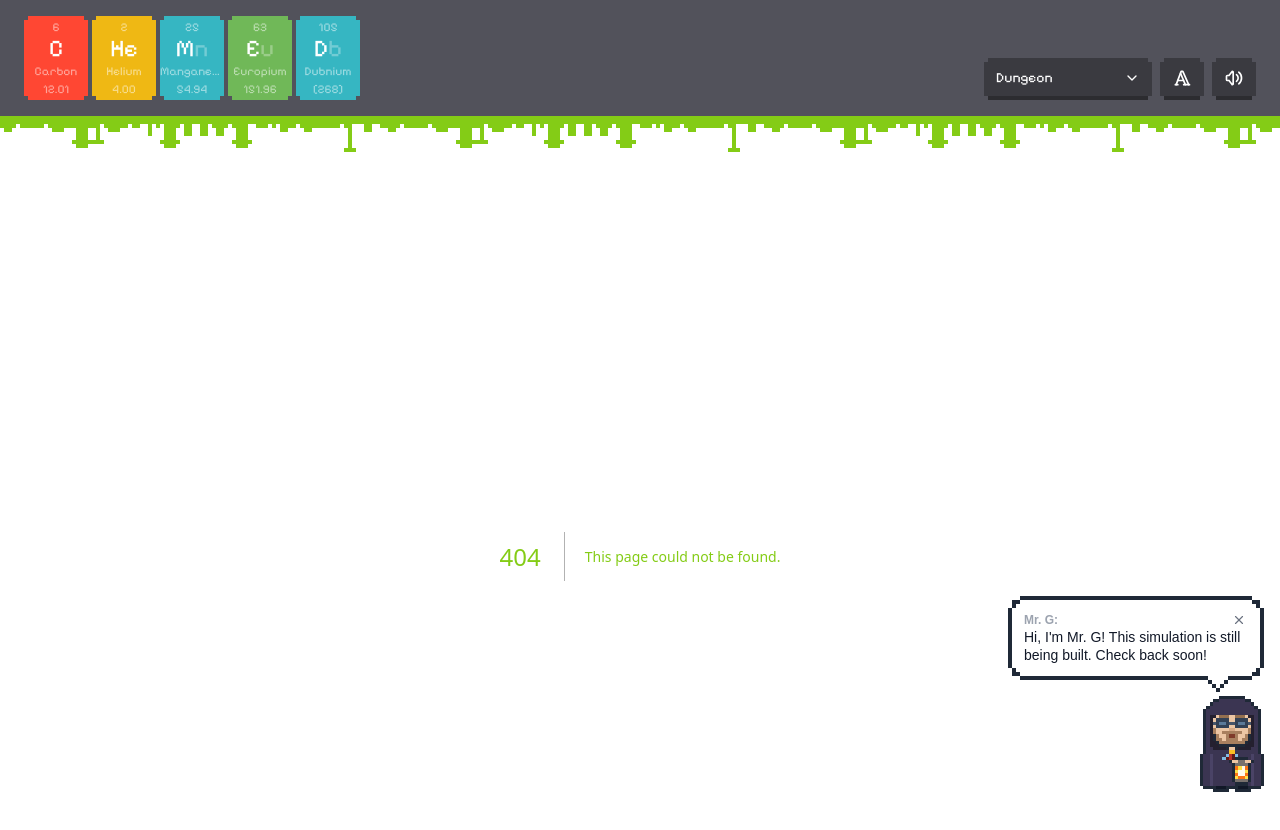
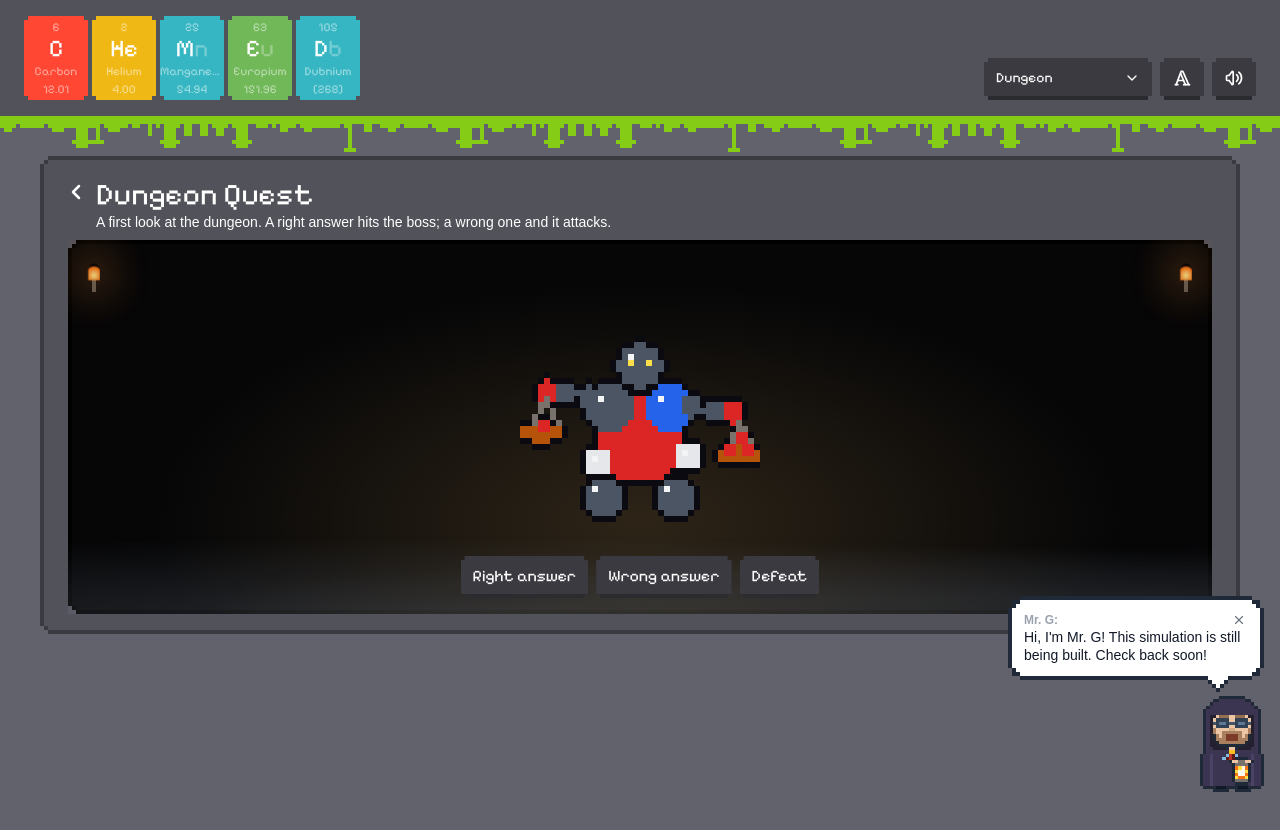
Before and after one commit to sethgonzales/ChemEd, a Next.js app: page /dungeon-quest in a window 1280 px wide. Before the commit this address had no page. Shown: the top 830 px of the page. After the commit the page ends 800 px from the top, so only its background shows below. Built offline with nearby package versions, Linux system fonts and the light colour scheme.

Commit message:
Dungeon Quest preview page: the Golem in its dark chamber, with its hit, attack and defeat frames

```diff
--- /dev/null
+++ b/src/pages/dungeon-quest.tsx
@@ -0,0 +1,55 @@
+import { useEffect, useState } from 'react';
+import Button from '~/components/button';
+import Container from '~/components/container';
+import QuestScene from '~/components/quest-scene';
+import Villain, { type VillainMode } from '~/components/villain';
+import { GOLEM } from '~/constants/villains/golem';
+
+const REFORM_MS = 1000; // a beaten villain stays gone this long in the preview
+
+/** A first look at the dungeon: the Golem in its chamber, and its frames */
+export default function DungeonQuest() {
+  const [mode, setMode] = useState<VillainMode>('idle');
+  const [gone, setGone] = useState(false);
+
+  useEffect(() => {
+    if (!gone) return;
+    const id = setTimeout(() => {
+      setGone(false);
+      setMode('idle');
+    }, REFORM_MS);
+    return () => clearTimeout(id);
+  }, [gone]);
+
+  const done = () => (mode === 'defeat' ? setGone(true) : setMode('idle'));
+
+  return (
+    <Container
+      header="Dungeon Quest"
+      description="A first look at the dungeon. A right answer hits the boss; a wrong one and it attacks."
+      backHref="/"
+    >
+      <QuestScene
+        label={`${GOLEM.name}’s chamber`}
+        className="min-h-80"
+        footer={
+          <div className="flex flex-wrap justify-center gap-2">
+            <Button onClick={() => setMode('hit')}>Right answer</Button>
+            <Button onClick={() => setMode('attack')}>Wrong answer</Button>
+            <Button onClick={() => setMode('defeat')}>Defeat</Button>
+          </div>
+        }
+      >
+        <div className="flex justify-center pt-8 pb-4">
+          <Villain
+            villain={GOLEM}
+            mode={mode}
+            onDone={done}
+            scale={1.5}
+            className="max-w-full h-auto"
+          />
+        </div>
+      </QuestScene>
+    </Container>
+  );
+}
```
Also changed, not shown: 1 other file (tests, documents, lock files or other folders).
